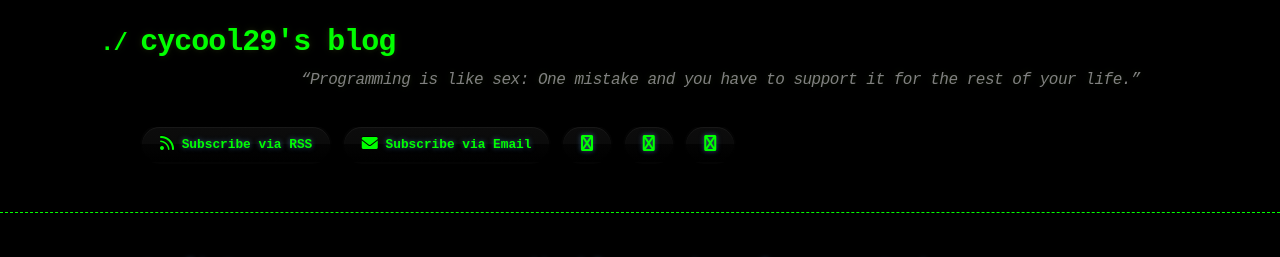
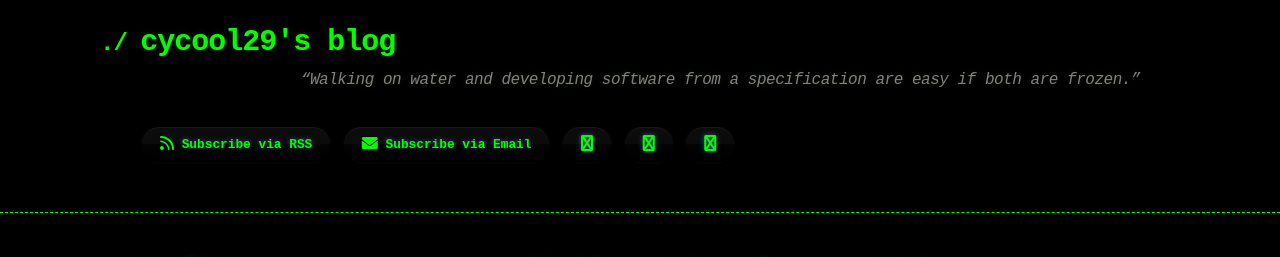
Before and after one commit to cycool29/cycool29.github.io, a Jekyll site: the page built from index.md, in a window 1280 px wide and 900 px high. Shown: the top 257 px of the window. Built offline with Jekyll 4.4.1, drawn with Linux system fonts in a browser that asks for light colours; a style sheet for code colours, icons or effects is not loaded.

Commit message:
Update quotes

```diff
--- a/_config.yml
+++ b/_config.yml
@@ -1,5 +1,5 @@
 title: cycool29's blog
-description: "“Programming is like sex: One mistake and you have to support it for the rest of your life.” "
+description: "“Walking on water and developing software from a specification are easy if both are frozen.” "
 author: cycool29
 url: https://cycool29.github.io
 timezone: UTC
```
